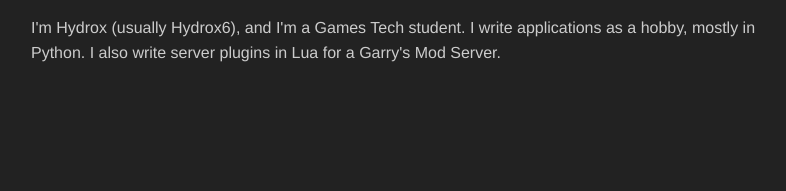
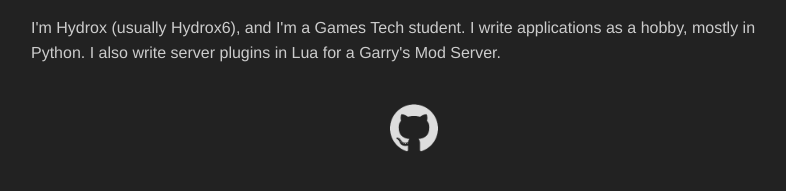
Before and after one commit to Enriath/Hydrox.io, a Jekyll site: the page built from index.html, in a window 1280 px wide. Shown: the part 302-493 px from the top of the page, without its empty margins (226-1012 px from the left). Built offline with Jekyll 4.4.1, drawn with Linux system fonts in a browser that asks for light colours.

Commit message:
Added a Social Footer with a Github Link

```diff
--- /dev/null
+++ b/_includes/social.html
@@ -0,0 +1,3 @@
+<section id="social">
+	<a href="https://github.com/hydrox6"><img src="{{ site.url }}/logos/github.png" /></a>
+</section>
--- a/_layouts/default.html
+++ b/_layouts/default.html
@@ -44,6 +44,8 @@
       </main>
     </div>
 
+    {% include social.html %}
+
     <link rel="stylesheet" type="text/css" href="./style.css" />
     <link rel="alternate" type="application/rss+xml" title="{{ site.name }} - {{ site.description }}" href="{{ site.baseurl }}/feed.xml" />
   </body>
--- a/_sass/_base.scss
+++ b/_sass/_base.scss
@@ -99,3 +99,18 @@ div.line
 	border: none;
 	width: 70%;
 }
+
+section#social
+{
+	display:block;
+	float:left;
+	height:48px;
+	width:100%;
+	text-align: center;
+	margin-top: 12px;
+}
+
+section#social > a, section#social > a > img
+{
+	height:inherit;
+}
```
Also changed, not shown: logos/github.png (added).
